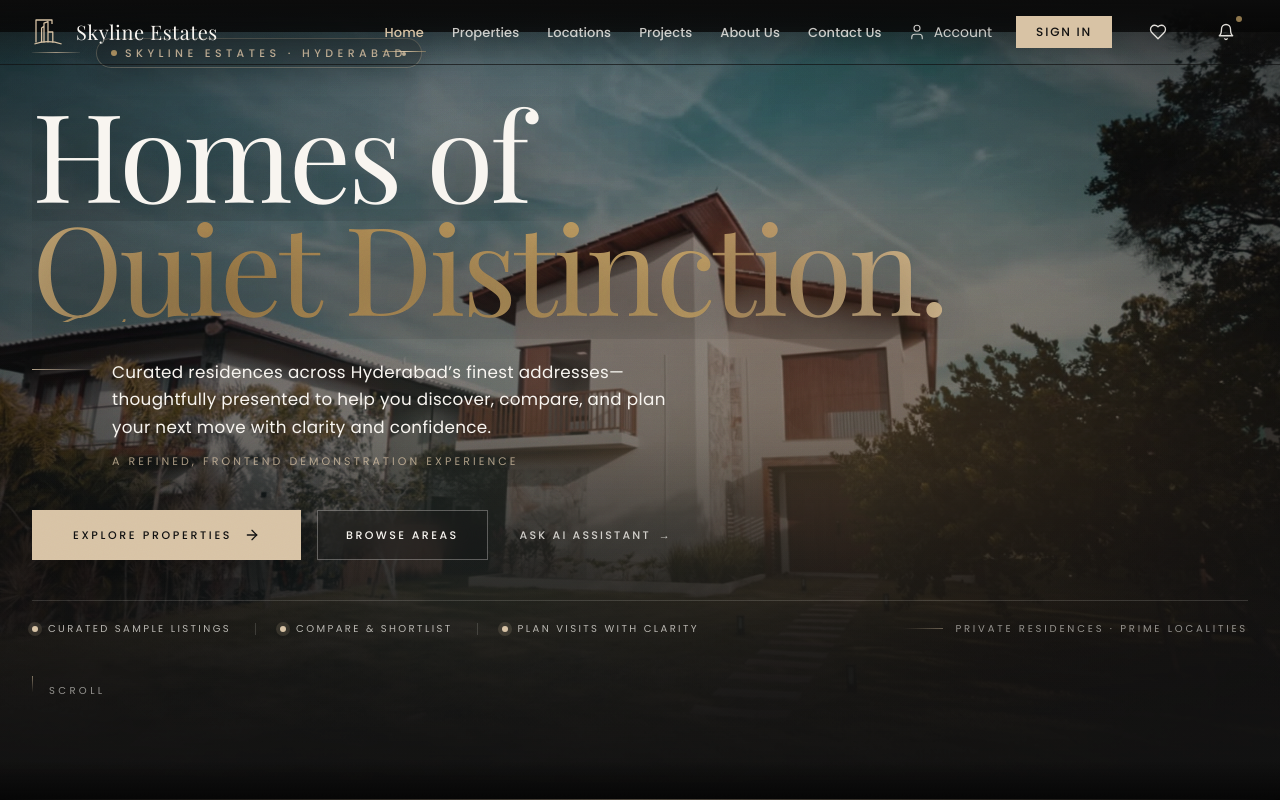
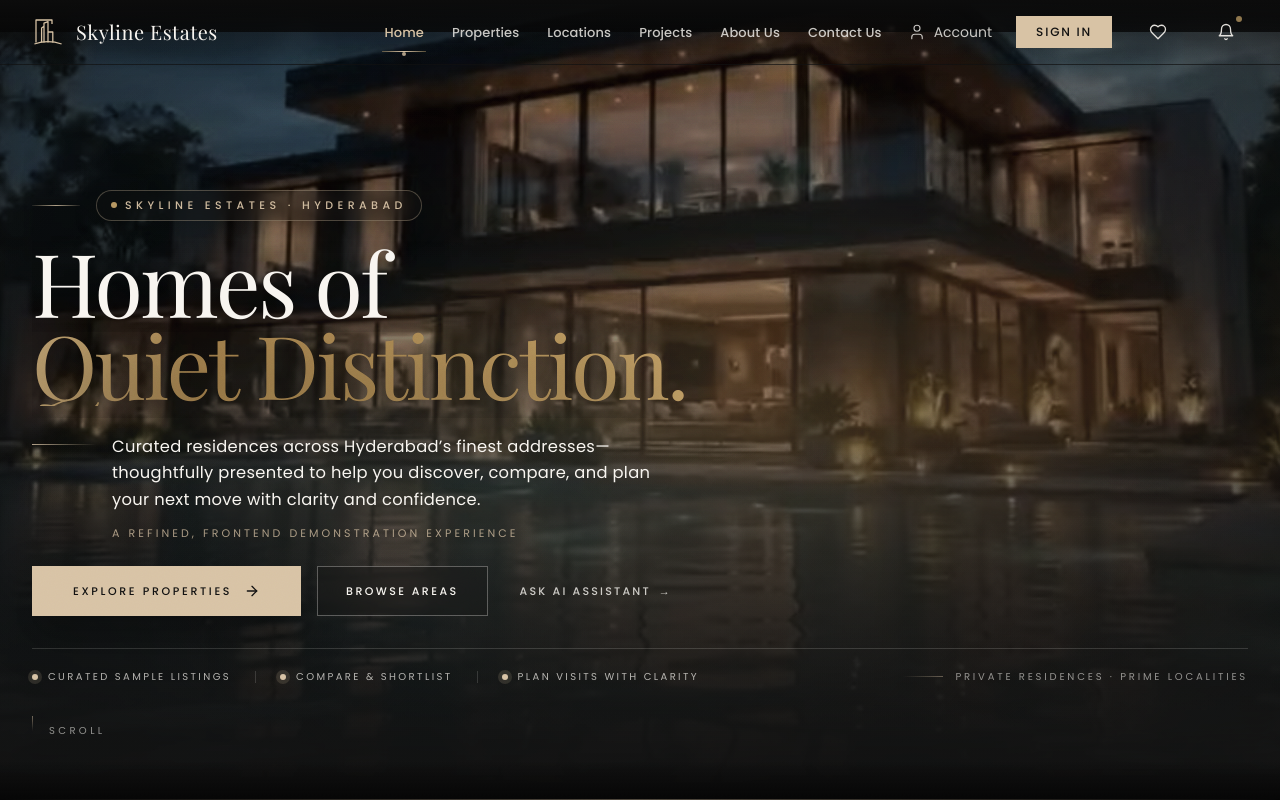
Before and after one commit to tharuni2503/SkylineEstates, a Next.js app: page / in a window 1280 px wide. Shown: the top 800 px of the page. Built offline with nearby package versions, Linux system fonts and the light colour scheme; a web font is replaced by a local one.

Commit message:
Add new hero background video and refine hero text positioning

```diff
--- a/src/app/globals.css
+++ b/src/app/globals.css
@@ -89,6 +89,25 @@ button:disabled { cursor: not-allowed; opacity: .55; }
   animation: hero-sheen 5.6s ease-in-out 1.1s infinite;
 }
 @keyframes hero-sheen { 0%, 100% { background-position: 130% 0; } 50% { background-position: -30% 0; } }
+/* Hero headline scales with both width and height so it never clips on short laptop screens. */
+.hero-title { font-size: clamp(2.5rem, min(9.2vw, 11vh), 8.4rem); }
+/* On short laptop screens the decorative footer of the hero yields space so the headline never rides under the nav. */
+@media (max-height: 720px) {
+  .hero-meta, .hero-scroll { display: none; }
+}
+/* Compact landscape-phone treatment. */
+@media (max-height: 520px) {
+  .hero-copy { padding-top: 4.75rem; padding-bottom: 1.25rem; }
+  .hero-title { font-size: clamp(1.75rem, 8.4vh, 3rem); }
+  .hero-eyebrow { margin-bottom: .5rem; }
+  .hero-sub { margin-top: .5rem; }
+  .hero-subnote { display: none; }`r`n  .hero-eyebrow { margin-bottom: .35rem; }`r`n  .hero-ctas { margin-top: .75rem; }
+  .hero-ctas { margin-top: .75rem; gap: .5rem; }
+  .hero-ctas > a { padding-top: .55rem; padding-bottom: .55rem; }
+}
+@media (max-height: 680px) {
+  .hero-title { font-size: clamp(2.1rem, min(7.4vw, 9.6vh), 4.8rem); }
+}
 .scroll-line { transform-origin: top; animation: scroll-line 2.4s ease-in-out infinite; }
 @keyframes scroll-line { 0%, 100% { transform: scaleY(.55); opacity: .55; } 50% { transform: scaleY(1); opacity: 1; } }
 .gallery-fade { animation: gallery-fade .45s var(--skyline-motion) both; }
--- a/src/components/cinematic/CinematicHero.tsx
+++ b/src/components/cinematic/CinematicHero.tsx
@@ -129,9 +129,8 @@ export default function CinematicHero() {
            {/* Cinematic colour grade on the footage itself: warm amber roll-off, cool shadows, gentle contrast */}
            <div className="absolute inset-0 [filter:contrast(1.08)_saturate(.94)_brightness(.74)_sepia(.16)_hue-rotate(-6deg)]">
              <AutoVideo
-               src="/videos/hero.mp4"
-               srcLite="/videos/hero-720.mp4"
-               poster="/videos/hero-poster.jpg"
+               src="/videos/hero_background_clean.mp4"
+               poster="/videos/hero-background-poster.jpg"
                priority
                loop
                rate={0.85}
@@ -173,14 +172,14 @@ export default function CinematicHero() {
        <div className="pointer-events-none absolute inset-x-0 bottom-0 h-[5svh] bg-gradient-to-t from-black/70 to-transparent" aria-hidden="true" />
        <div className="pointer-events-none absolute inset-x-0 bottom-0 h-px bg-gradient-to-r from-transparent via-beige/35 to-transparent" aria-hidden="true" />
 
-       <div className="hero-copy relative mx-auto flex h-full max-w-7xl flex-col justify-end px-5 pb-[4.5rem] pt-28 md:px-8 md:pb-24">
-         <div ref={eyebrow} className="mb-7 flex items-center gap-4">
+       <div className="hero-copy relative mx-auto flex h-full max-w-7xl flex-col justify-end px-5 pb-6 pt-16 sm:pb-8 sm:pt-20 md:px-8 md:pb-10 lg:pb-14">
+         <div ref={eyebrow} className="hero-eyebrow mb-3 flex items-center gap-4 sm:mb-4 md:mb-5">
            <span aria-hidden="true" className="h-px w-12 bg-gradient-to-r from-beige/10 via-beige/80 to-beige/10" />
            <p className="inline-flex items-center gap-2 rounded-full border border-beige/30 bg-matte/25 px-3.5 py-1.5 text-[10px] font-medium tracking-[.4em] text-beige/95 shadow-[0_8px_24px_rgba(0,0,0,.18)] backdrop-blur-md sm:text-[11px]">
              <span className="h-1.5 w-1.5 rounded-full bg-gold/90" aria-hidden="true" />SKYLINE ESTATES · HYDERABAD
            </p>
          </div>
-         <h1 className="max-w-5xl font-serif text-[clamp(2.9rem,9.6vw,8.4rem)] leading-[0.92] tracking-[-0.028em] [text-shadow:0_18px_60px_rgba(0,0,0,.62)]">
+         <h1 className="hero-title max-w-5xl font-serif leading-[0.94] tracking-[-0.028em] [text-shadow:0_18px_60px_rgba(0,0,0,.62)]">
            <span className="-mb-[.1em] block overflow-hidden pb-[.1em]">
              <span ref={line1} className={`block ${reduce ? "" : "will-change-transform"}`}>
                Homes of&nbsp;
@@ -192,25 +191,25 @@ export default function CinematicHero() {
              </span>
            </span>
          </h1>
-         <div className="mt-7 flex items-start gap-4 sm:mt-8">
+         <div className="mt-4 flex items-start gap-4 sm:mt-5 md:mt-6">
            <span aria-hidden="true" className="mt-2.5 hidden h-px w-16 shrink-0 bg-gradient-to-r from-beige/80 via-beige/40 to-transparent sm:block" />
            <div>
-             <p ref={sub} className="max-w-xl text-[15px] leading-relaxed tracking-[.02em] text-ivory/92 sm:text-[1.05rem]">
+             <p ref={sub} className="hero-sub max-w-xl text-[14px] leading-relaxed tracking-[.02em] text-ivory/92 sm:text-[15px] md:text-[1.02rem]">
                Curated residences across Hyderabad&rsquo;s finest addresses&mdash;thoughtfully presented to help you discover, compare, and plan your next move with clarity and confidence.
              </p>
-             <p className="mt-3 text-[11px] uppercase tracking-[.28em] text-beige/75">A refined, frontend demonstration experience</p>
+             <p className="hero-subnote mt-2 text-[11px] uppercase tracking-[.28em] text-beige/75 sm:mt-3">A refined, frontend demonstration experience</p>
            </div>
          </div>
-         <div ref={ctas} className="mt-10 flex flex-col gap-3 sm:flex-row sm:flex-wrap sm:items-center sm:gap-4">
+         <div ref={ctas} className="hero-ctas mt-5 flex flex-col gap-2.5 sm:mt-6 sm:flex-row sm:flex-wrap sm:items-center sm:gap-4">
            <Link
              href="/properties"
-             className="group inline-flex w-full items-center justify-center gap-3 border border-beige/40 bg-beige px-8 py-4 text-center text-[11px] font-medium tracking-[.24em] text-matte shadow-[0_18px_44px_rgba(0,0,0,.4)] transition duration-500 hover:-translate-y-0.5 hover:bg-ivory hover:shadow-[0_22px_52px_rgba(0,0,0,.45)] focus-visible:outline focus-visible:outline-2 focus-visible:outline-offset-4 focus-visible:outline-gold sm:w-auto sm:px-10"
+             className="group inline-flex w-full items-center justify-center gap-3 border border-beige/40 bg-beige px-8 py-3.5 text-center text-[11px] font-medium tracking-[.24em] text-matte sm:py-4 shadow-[0_18px_44px_rgba(0,0,0,.4)] transition duration-500 hover:-translate-y-0.5 hover:bg-ivory hover:shadow-[0_22px_52px_rgba(0,0,0,.45)] focus-visible:outline focus-visible:outline-2 focus-visible:outline-offset-4 focus-visible:outline-gold sm:w-auto sm:px-10"
            >
              EXPLORE PROPERTIES <ArrowRight size={16} className="transition-transform duration-500 group-hover:translate-x-1.5" />
            </Link>
            <Link
              href="/locations"
-             className="group inline-flex w-full items-center justify-center gap-2 border border-ivory/30 bg-matte/25 px-7 py-4 text-[11px] font-medium tracking-[.22em] text-ivory backdrop-blur-md transition duration-500 hover:-translate-y-0.5 hover:border-beige/45 hover:bg-ivory/10 hover:text-ivory focus-visible:outline focus-visible:outline-2 focus-visible:outline-offset-4 focus-visible:outline-gold sm:w-auto"
+             className="group inline-flex w-full items-center justify-center gap-2 border border-ivory/30 bg-matte/25 px-7 py-3.5 text-[11px] font-medium tracking-[.22em] text-ivory sm:py-4 backdrop-blur-md transition duration-500 hover:-translate-y-0.5 hover:border-beige/45 hover:bg-ivory/10 hover:text-ivory focus-visible:outline focus-visible:outline-2 focus-visible:outline-offset-4 focus-visible:outline-gold sm:w-auto"
            >
              BROWSE AREAS
            </Link>
@@ -221,8 +220,8 @@ export default function CinematicHero() {
              ASK AI ASSISTANT <span aria-hidden="true" className="transition-transform duration-300 group-hover:translate-x-1">→</span>
            </Link>
          </div>
-         <div className="mt-8 border-t border-ivory/15 pt-5 sm:mt-10">
-           <div className="grid gap-4 sm:grid-cols-[1fr_auto] sm:items-end">
+         <div className="hero-meta mt-6 border-t border-ivory/15 pt-4 sm:mt-8 sm:pt-5">
+           <div className="grid gap-3 sm:grid-cols-[1fr_auto] sm:items-end">
              <div className="flex flex-wrap items-center gap-x-6 gap-y-3 text-[10px] uppercase tracking-[.24em] text-ivory/70">
                <span className="inline-flex items-center gap-2.5"><span className="h-1.5 w-1.5 rounded-full bg-beige shadow-[0_0_0_4px_rgba(216,195,165,.14)]" aria-hidden="true" />Curated sample listings</span>
                <span className="hidden h-3 w-px bg-ivory/15 sm:block" aria-hidden="true" />
@@ -236,7 +235,7 @@ export default function CinematicHero() {
              </div>
            </div>
          </div>
-         <div aria-hidden="true" className="mt-8 flex items-center gap-4 text-[10px] tracking-[.34em] text-ivory/55 md:mt-10">
+         <div aria-hidden="true" className="hero-scroll mt-6 flex items-center gap-4 text-[10px] tracking-[.34em] text-ivory/55 md:mt-8">
            <span className="scroll-line h-7 w-px bg-gradient-to-b from-beige/90 to-transparent" /> SCROLL
          </div>
        </div>
```
Also changed, not shown: public/videos/hero-background-poster.jpg (added), 1 other file (tests, documents, lock files or other folders).
